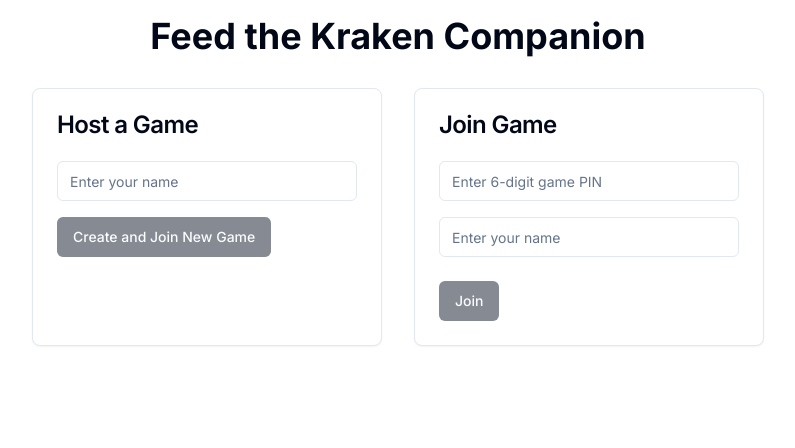
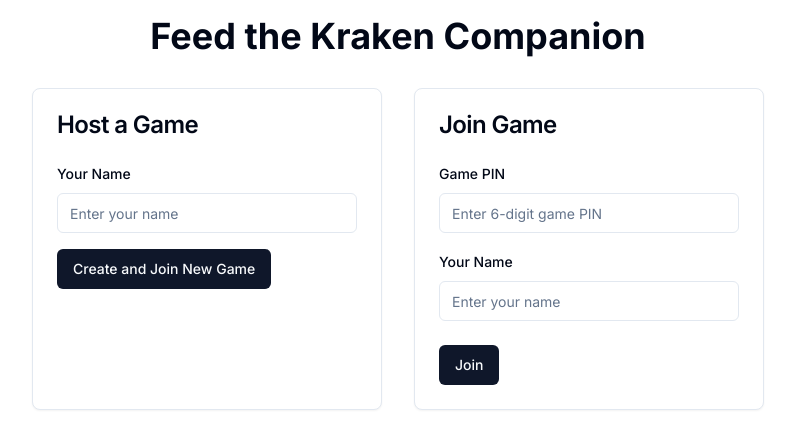
Before and after one commit to toumas/feed-the-kraken-companion, a Next.js app: page / in a window 1280 px wide. Shown: the top 448 px of the page, without its empty margins (242-1037 px from the left). Built offline with nearby package versions, Linux system fonts and the light colour scheme.

Commit message:
Improve form validation and error handling in JoinGame and HostGame components

```diff
--- a/components/HostGame.tsx
+++ b/components/HostGame.tsx
@@ -6,15 +6,25 @@ import { Button } from "@/components/ui/button"
 import { Card, CardContent, CardHeader, CardTitle } from "@/components/ui/card"
 import { Alert, AlertDescription, AlertTitle } from "@/components/ui/alert"
 import { Input } from "@/components/ui/input"
+import { Label } from "@/components/ui/label"
 
 const HostGame: React.FC = () => {
   const [name, setName] = useState('')
-  const [error, setError] = useState<string | null>(null)
+  const [errors, setErrors] = useState<string[]>([])
+  const [nameError, setNameError] = useState('')
   const router = useRouter()
 
   const handleHostGame = async () => {
+    const newErrors: string[] = []
+    setNameError('')
+
     if (!name.trim()) {
-      setError('Please enter your name')
+      newErrors.push('Please enter your name')
+      setNameError('Please enter your name')
+    }
+
+    if (newErrors.length > 0) {
+      setErrors(newErrors)
       return
     }
 
@@ -38,7 +48,7 @@ const HostGame: React.FC = () => {
       // Navigate to the game page
       router.push(`/game/${createData.gameSession.id}`)
     } catch (err) {
-      setError(err instanceof Error ? err.message : 'An unknown error occurred')
+      setErrors([err instanceof Error ? err.message : 'An unknown error occurred'])
       console.error('Error hosting game:', err)
     }
   }
@@ -50,22 +60,22 @@ const HostGame: React.FC = () => {
       </CardHeader>
       <CardContent>
         <div className="space-y-4">
+          <div className="space-y-2">
+            <Label htmlFor="name">Your Name</Label>
             <Input
+              id="name"
               type="text"
               placeholder="Enter your name"
               value={name}
               onChange={(e) => setName(e.target.value)}
+              className={nameError ? "border-red-500" : ""}
             />
-          <Button onClick={handleHostGame} disabled={!name.trim()}>
+            {nameError && <p className="text-sm text-red-500">{nameError}</p>}
+          </div>
+          <Button onClick={handleHostGame}>
             Create and Join New Game
           </Button>
         </div>
-        {error && (
-          <Alert variant="destructive" className="mt-4">
-            <AlertTitle>Error</AlertTitle>
-            <AlertDescription>{error}</AlertDescription>
-          </Alert>
-        )}
       </CardContent>
     </Card>
   )
--- a/components/JoinGame.tsx
+++ b/components/JoinGame.tsx
@@ -6,24 +6,34 @@ import { Button } from "@/components/ui/button"
 import { Input } from "@/components/ui/input"
 import { Card, CardHeader, CardTitle, CardContent, CardFooter } from "@/components/ui/card"
 import { Alert, AlertDescription } from "@/components/ui/alert"
+import { Label } from "@/components/ui/label"
 
 function JoinGame() {
   const [pin, setPin] = useState('');
   const [name, setName] = useState('');
-  const [error, setError] = useState('');
+  const [errors, setErrors] = useState<string[]>([]);
+  const [pinError, setPinError] = useState('');
+  const [nameError, setNameError] = useState('');
   const router = useRouter();
 
   const handleSubmit = async (e: React.FormEvent) => {
     e.preventDefault();
-    setError('');
+    const newErrors: string[] = [];
+    setPinError('');
+    setNameError('');
 
     if (pin.length !== 6 || isNaN(Number(pin))) {
-      setError('PIN must be a 6-digit number');
-      return;
+      newErrors.push('PIN must be a 6-digit number');
+      setPinError('PIN must be a 6-digit number');
     }
 
     if (!name.trim()) {
-      setError('Please enter your name');
+      newErrors.push('Please enter your name');
+      setNameError('Please enter your name');
+    }
+
+    if (newErrors.length > 0) {
+      setErrors(newErrors);
       return;
     }
 
@@ -45,7 +55,7 @@ function JoinGame() {
       router.push(`/game/${data.gameId}`);
     } catch (err) {
       console.error('Error joining game:', err);
-      setError(err instanceof Error ? err.message : 'Failed to join game');
+      setErrors([err instanceof Error ? err.message : 'Failed to join game']);
     }
   };
 
@@ -57,32 +67,39 @@ function JoinGame() {
       <CardContent>
         <form onSubmit={handleSubmit}>
           <div className="grid w-full items-center gap-4">
+            <div className="space-y-2">
+              <Label htmlFor="pin">Game PIN</Label>
               <Input
+                id="pin"
                 type="text"
                 value={pin}
                 onChange={(e) => setPin(e.target.value)}
                 placeholder="Enter 6-digit game PIN"
                 maxLength={6}
                 required
+                className={pinError ? "border-red-500" : ""}
               />
+              {pinError && <p className="text-sm text-red-500">{pinError}</p>}
+            </div>
+            <div className="space-y-2">
+              <Label htmlFor="name">Your Name</Label>
               <Input
+                id="name"
                 type="text"
                 value={name}
                 onChange={(e) => setName(e.target.value)}
                 placeholder="Enter your name"
                 required
+                className={nameError ? "border-red-500" : ""}
               />
+              {nameError && <p className="text-sm text-red-500">{nameError}</p>}
+            </div>
           </div>
         </form>
       </CardContent>
       <CardFooter className="flex justify-between">
-        <Button type="submit" onClick={handleSubmit} disabled={!pin.trim() || !name.trim()}>Join</Button>
+        <Button type="submit" onClick={handleSubmit}>Join</Button>
       </CardFooter>
-      {error && (
-        <Alert variant="destructive" className="mt-4">
-          <AlertDescription>{error}</AlertDescription>
-        </Alert>
-      )}
     </Card>
   );
 }
--- /dev/null
+++ b/components/ui/label.tsx
@@ -0,0 +1,26 @@
+"use client"
+
+import * as React from "react"
+import * as LabelPrimitive from "@radix-ui/react-label"
+import { cva, type VariantProps } from "class-variance-authority"
+
+import { cn } from "@/lib/utils"
+
+const labelVariants = cva(
+  "text-sm font-medium leading-none peer-disabled:cursor-not-allowed peer-disabled:opacity-70"
+)
+
+const Label = React.forwardRef<
+  React.ElementRef<typeof LabelPrimitive.Root>,
+  React.ComponentPropsWithoutRef<typeof LabelPrimitive.Root> &
+    VariantProps<typeof labelVariants>
+>(({ className, ...props }, ref) => (
+  <LabelPrimitive.Root
+    ref={ref}
+    className={cn(labelVariants(), className)}
+    {...props}
+  />
+))
+Label.displayName = LabelPrimitive.Root.displayName
+
+export { Label }
--- a/package.json
+++ b/package.json
@@ -13,6 +13,7 @@
   },
   "dependencies": {
     "@prisma/client": "^5.19.1",
+    "@radix-ui/react-label": "^2.1.0",
     "@radix-ui/react-slot": "^1.1.0",
     "@radix-ui/react-toast": "^1.2.1",
     "class-variance-authority": "^0.7.0",
```
Also changed, not shown: 1 other file (tests, documents, lock files or other folders). Lines whose indentation alone changed are shown as unchanged.
